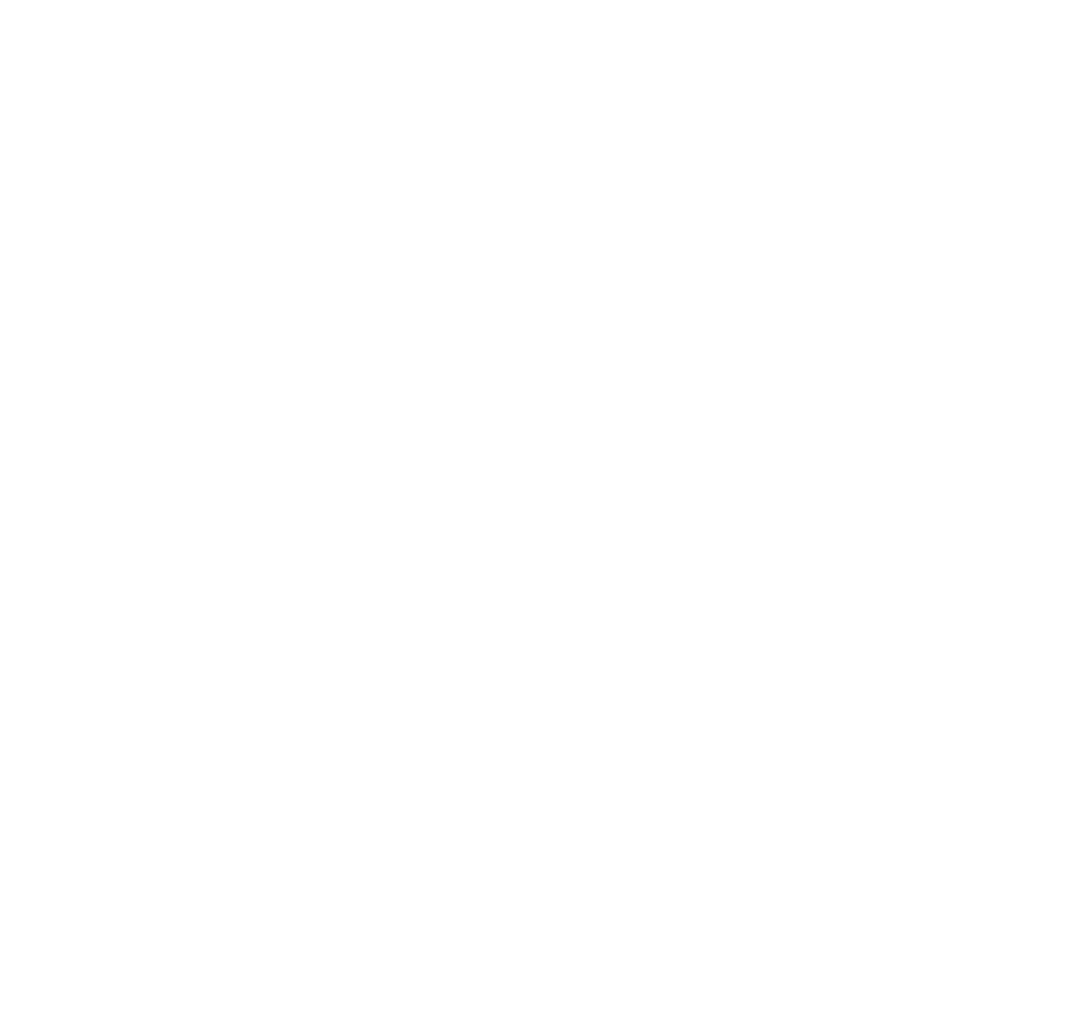
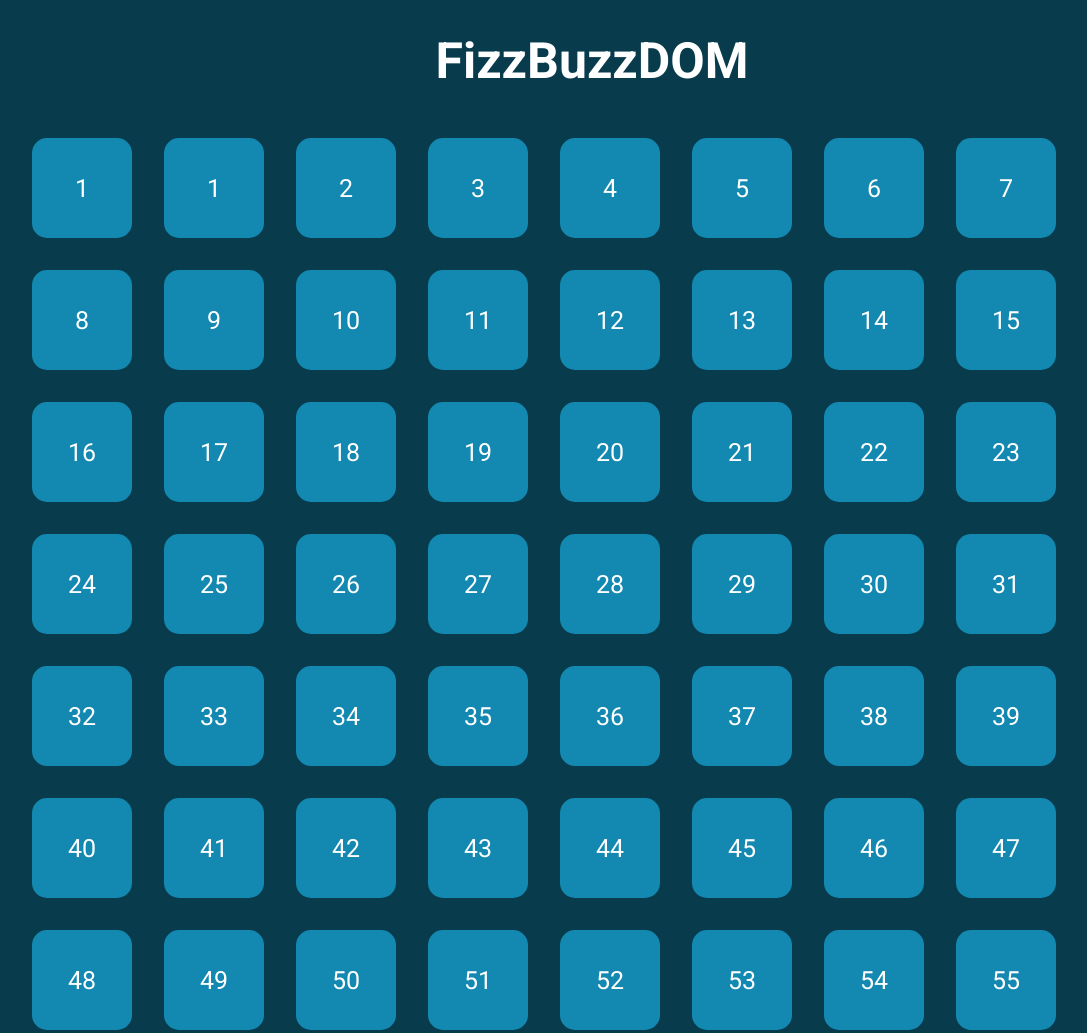
Before and after one commit to VirtusXVI/js-fizzbuzzdom, a plain HTML site: page milestone 1/index.html in a window 1280 px wide. Shown: the top 1033 px of the page, without its empty margins (48-1135 px from the left). Before the commit the page ends 800 px from the top, so only its background shows below. Drawn offline with Linux system fonts and the light colour scheme.

Commit message:
milestone 3 printed numbers

```diff
--- a/milestone 1/css/style.css
+++ b/milestone 1/css/style.css
@@ -3,3 +3,34 @@
     padding: 0;
     box-sizing: border-box;
 }
+
+body{
+    background-color: #083b4c;
+    color: white;
+    font-family: 'Roboto', sans-serif;
+}
+
+div h1{
+    font-size: 50px;
+    text-align: center;
+    margin: 2rem 0;
+}
+
+.container{
+    width: 90%;
+    margin: 0 auto;
+    display: flex;
+    flex-wrap: wrap;
+}
+
+.box{
+    width: 100px;
+    height: 100px;
+    background-color: #1389b2;
+    margin: 1rem;
+    font-size: 25px;
+    border-radius: 15px;
+    display: flex;
+    justify-content: center;
+    align-items: center;
+}
--- a/milestone 1/index.html
+++ b/milestone 1/index.html
@@ -5,9 +5,18 @@
     <meta http-equiv="X-UA-Compatible" content="IE=edge">
     <meta name="viewport" content="width=device-width, initial-scale=1.0">
     <title>Document</title>
+    <link rel="preconnect" href="https://fonts.googleapis.com">
+<link rel="preconnect" href="https://fonts.gstatic.com" crossorigin>
+<link href="https://fonts.googleapis.com/css2?family=Roboto:wght@300;400;700&display=swap" rel="stylesheet">
     <link rel="stylesheet" href="css/style.css">
 </head>
 <body>
+    <div>
+        <h1>FizzBuzzDOM</h1>
+    </div>
+    <div class="container">
+        <div class="box">1</div>
+    </div>
     <script type="text/javascript" src="js/script.js"></script>
 </body>
 </html>
--- a/milestone 1/js/script.js
+++ b/milestone 1/js/script.js
@@ -0,0 +1,9 @@
+let userContainer = document.querySelector(".container");
+
+
+for(let i = 1; i <= 1000 ; i++){
+
+    let newBox = `<div class="box">${i}</div>`;
+
+    userContainer.innerHTML += newBox;
+};
--- a/milestone 3/css/style.css
+++ b/milestone 3/css/style.css
@@ -3,3 +3,34 @@
     padding: 0;
     box-sizing: border-box;
 }
+
+body{
+    background-color: #083b4c;
+    color: white;
+    font-family: 'Roboto', sans-serif;
+}
+
+div h1{
+    font-size: 50px;
+    text-align: center;
+    margin: 2rem 0;
+}
+
+.container{
+    width: 90%;
+    margin: 0 auto;
+    display: flex;
+    flex-wrap: wrap;
+}
+
+.box{
+    width: 100px;
+    height: 100px;
+    background-color: #1389b2;
+    margin: 1rem;
+    font-size: 25px;
+    border-radius: 15px;
+    display: flex;
+    justify-content: center;
+    align-items: center;
+}
```
Also changed, not shown: milestone 3/index.html (+9 -0 lines), milestone 3/js/script.js (+9 -0 lines).
